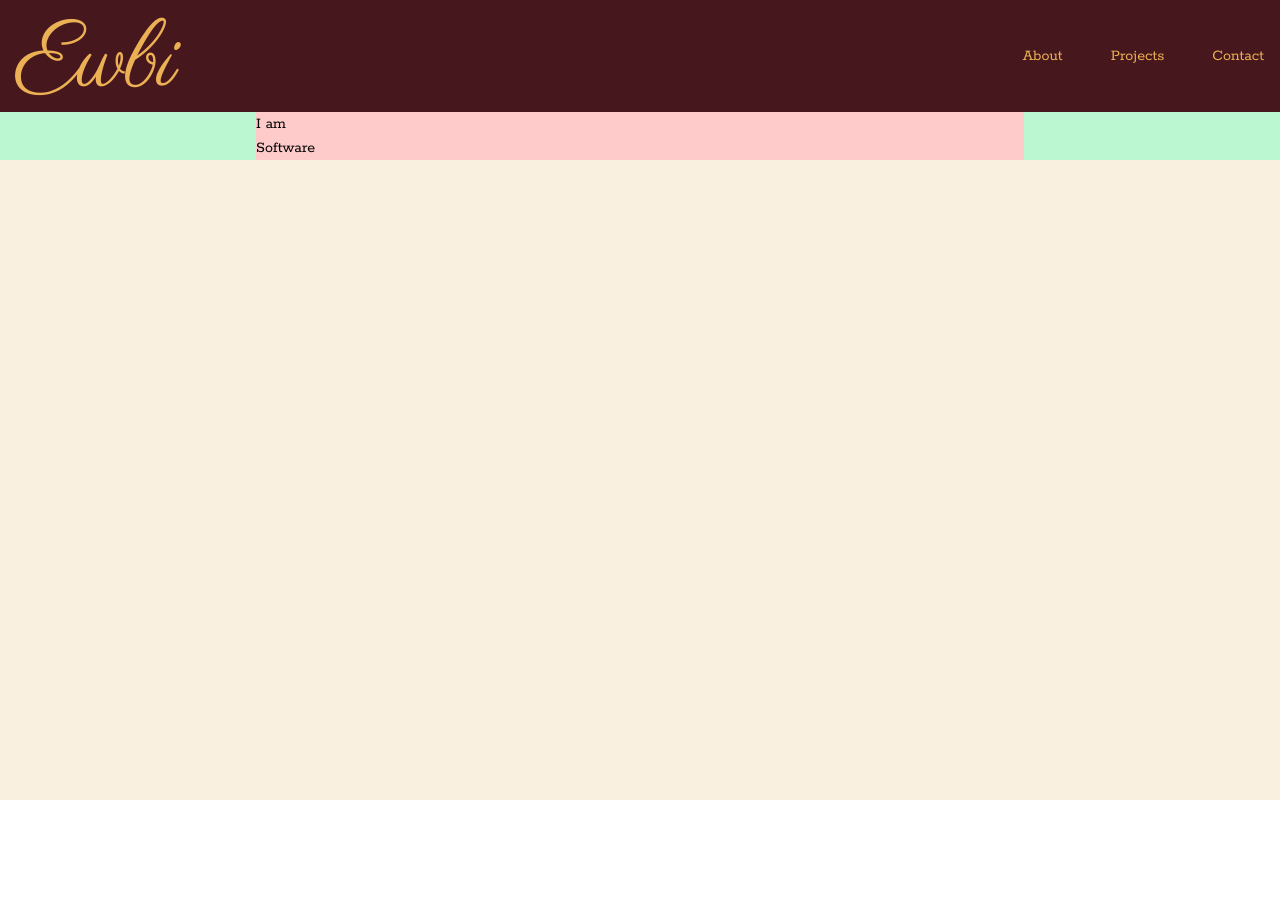
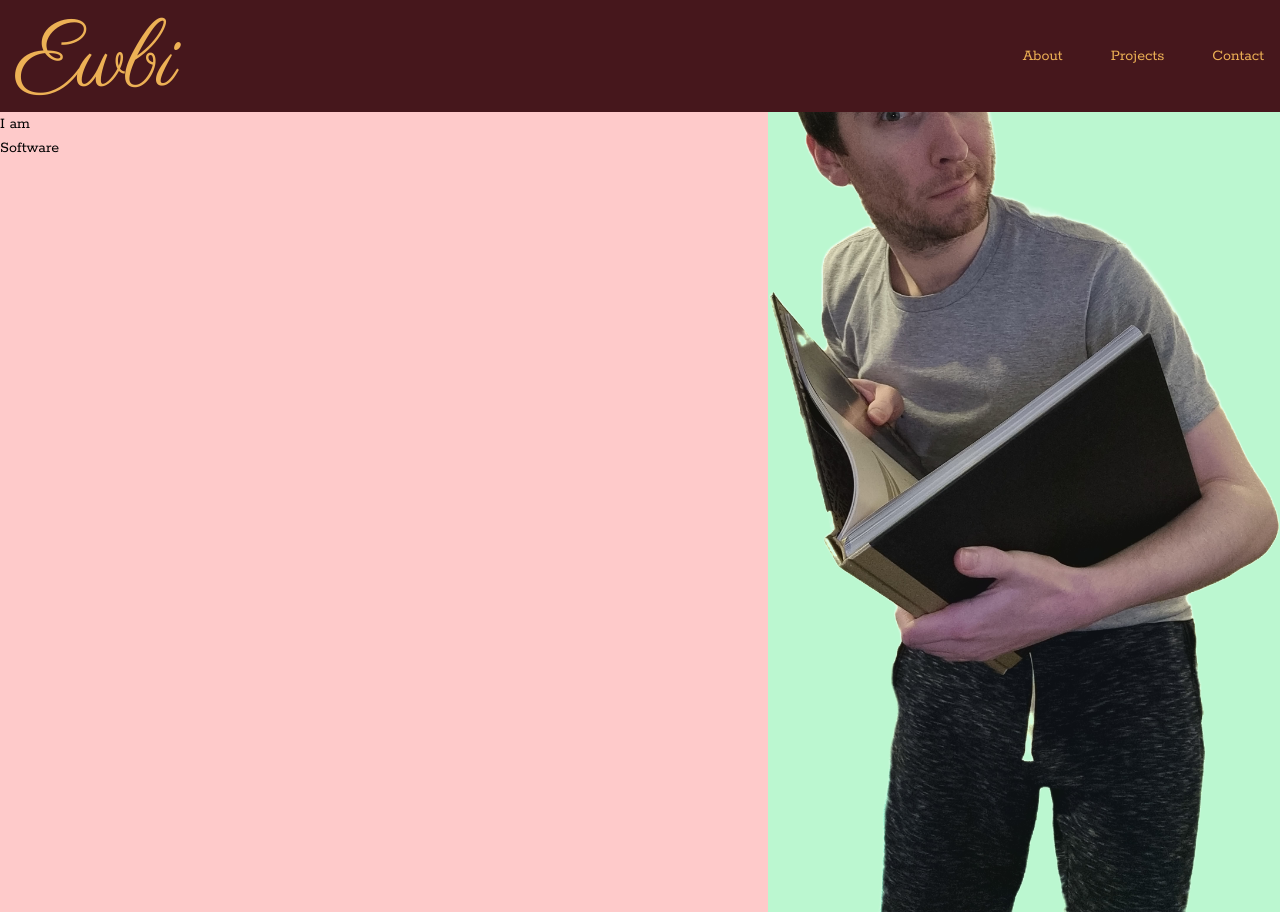
Before and after one commit to EwbiDev/ewbi-portfolio, a React (Vite) app: page / in a window 1280 px wide. Before the commit the page ends 800 px from the top, so only its background shows below. Built offline with nearby package versions, Linux system fonts and the light colour scheme.

Commit message:
amend: Portrait positioning & sizing

```diff
--- a/src/commonComponents/PageMargin.jsx
+++ b/src/commonComponents/PageMargin.jsx
@@ -1,8 +1,12 @@
 import Portrait from "./Portrait";
 
-export default function PageMargin({showImage}) {
+export default function PageMargin({ showImage }) {
   return (
-    <div className="bg-green-200 sm:basis-1/6 xl:basis-1/5 2xl:basis-1/4">
+    <div
+      className={`grid h-full content-end overflow-hidden bg-green-200 object-contain sm:basis-1/3 md:basis-2/5 2xl:basis-1/5 ${
+        !showImage && "hidden 2xl:block"
+      }`}
+    >
       {showImage && <Portrait />}
     </div>
   );
--- a/src/commonComponents/Portrait.jsx
+++ b/src/commonComponents/Portrait.jsx
@@ -1,5 +1,7 @@
-import landingImg from "@assets/portraits/landing.png"
+import landingImg from "@assets/portraits/landing.png";
 
 export default function Portrait() {
-  return <img className="" src={landingImg} alt="landing image" />
+  return (
+    <img className="hidden sm:block" src={landingImg} alt="landing image" />
+  );
 }
--- a/src/components/Content/components/Landing.jsx
+++ b/src/components/Content/components/Landing.jsx
@@ -3,10 +3,10 @@ import Title from "@commonComponents/Title";
 
 export default function Landing() {
   return (
-    <section className="landing flex">
+    <section className="landing flex h-full">
       <PageMargin />
       <Title />
-      <PageMargin />
+      <PageMargin showImage={true}/>
     </section>
   );
 }
```
